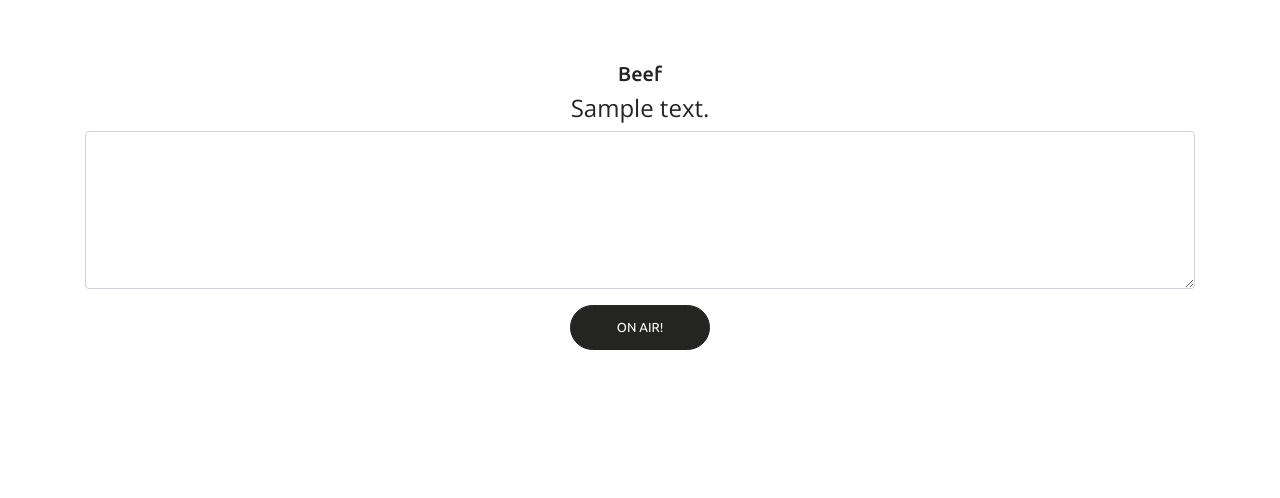
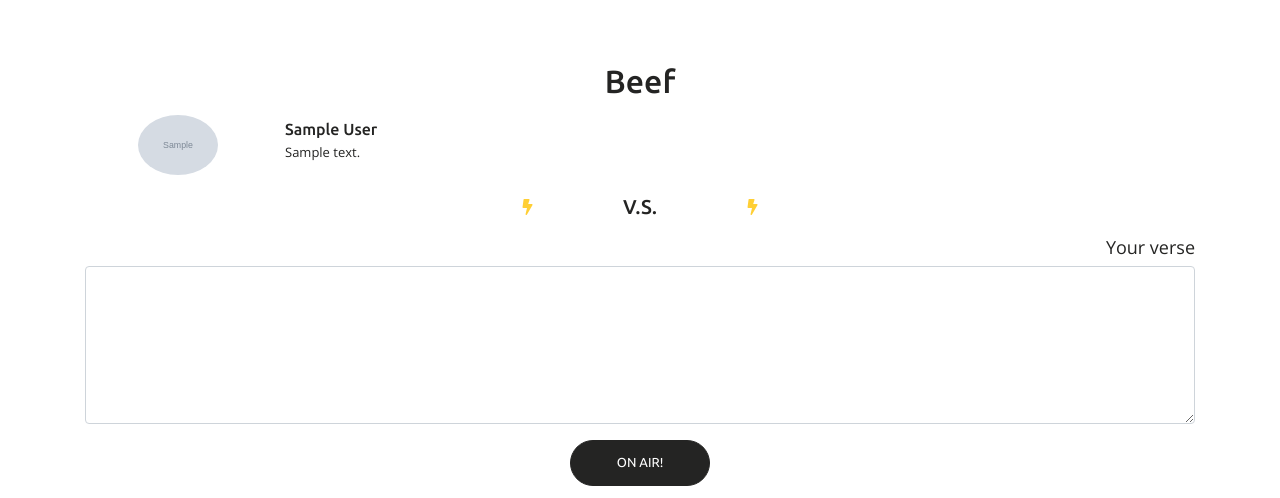
Before and after one commit to tacro/rhyme-pjt, a Django app: page /verses/1/beef/ in a window 1280 px wide. Shown: the part 48-546 px from the top of the page. Run offline with Django 3.2, Linux system fonts and the light colour scheme; a user stored in the database is signed in; tables that the repository leaves empty hold one stand-in row (values such as "Sample post"); grey boxes marked "Sample" are stand-in pictures; some libraries are stand-ins or nearby versions.

Commit message:
beautified beef.html

```diff
--- a/verses/static/verses/css/verses.css
+++ b/verses/static/verses/css/verses.css
@@ -21,22 +21,36 @@
   border: 150px solid #242423;
 } */
 
-/* Answer */
-#answer-post .target {
+/* Answer, Beef */
+#answer-post .target,
+#beef-post .target {
   margin: 15px auto;
 }
 
-#answer-post .target h6 {
+#answer-post .target h6,
+#beef-post .target h6 {
   margin: 5px 0 0 0;
 }
 
-#answer-post .target img {
+#answer-post .target img,
+#beef-post .target img {
   max-height: 60px;
 }
 
-#answer-post h4 {
+#answer-post h4,
+#beef-post h4 {
   font-size: 18px;
 }
+
+#beef-post .vs {
+  margin: 10px 0;
+}
+
+#beef-post .vs i {
+  color: #FFCF35;
+}
+
+
 
 /* =====================================
   Index
--- a/verses/templates/verses/beef.html
+++ b/verses/templates/verses/beef.html
@@ -10,18 +10,42 @@
 <section class="text-center" id="beef-post">
   <div class="content-box-sm">
     <div class="container">
-    <h3>Beef</h3>
-    <h4>{{ target.body }}</h4>
+      <h2>Beef</h2>
+      <div class="row target">
+        <div class="col-2">
+          {% if target.rhymer.icon %}
+          <img src="{{ target.rhymer.icon.url }}" class="img-fluid rounded-circle" alt="user's icon">
+          {% else %}
+          <img src="{% static 'default_icon.png' %}" alt="user's icon">
+          {% endif %}
+        </div>
+        <div class="col-8 text-left">
+          {% if target.rhymer.mcname %}
+          <h6>{{ target.rhymer.mcname }}</h6>
+          {% else %}
+          <h6>{{ target.rhymer.username }}</h6>
+          {% endif %}
+          <p>{{ target.body }}</p>
+        </div>
+        <div class="offset-2"></div>
+      </div>
+      <div class="row vs">
+        <div class="col-5 text-right"><i class="fas fa-bolt"></i></div>
+        <div class="col-2 text-center"><h3> V.S. </h3></div>
+        <div class="col-5 text-left"><i class="fas fa-bolt"></i></div>
+      </div>
       <div class="row">
+
         <div class="col-12">
-          <form method="POST" action="{% url 'beef' target.id %}">
+          <h4 class="text-right">Your verse</h4>
+          <form method="POST" action="{% url 'answer' target.id %}">
             {% csrf_token %}
-          <div class="form-group">
-          <textarea name="body" class="form-control" rows="6"></textarea>
+            <div class="form-group">
+              <textarea name="body" class="form-control" rows="6"></textarea>
+            </div>
           </div>
-        </div>
-        <div class="col-12">
-          <input class="btn btn-general btn-black" type="submit" role="button" value="On Air!" />
+          <div class="col-12">
+            <input class="btn btn-general btn-black" type="submit" role="button" value="On Air!" />
           </form>
         </div>
       </div>
```
